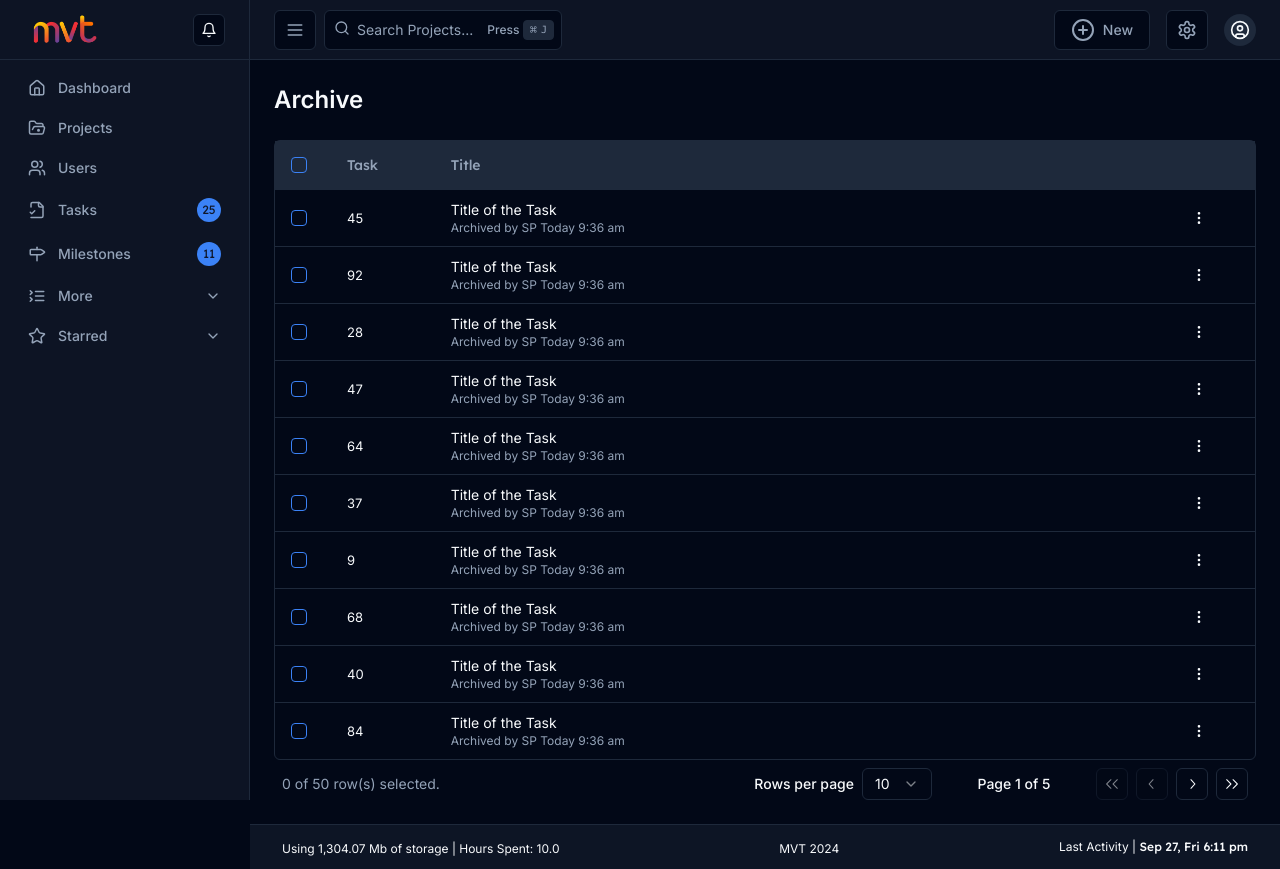
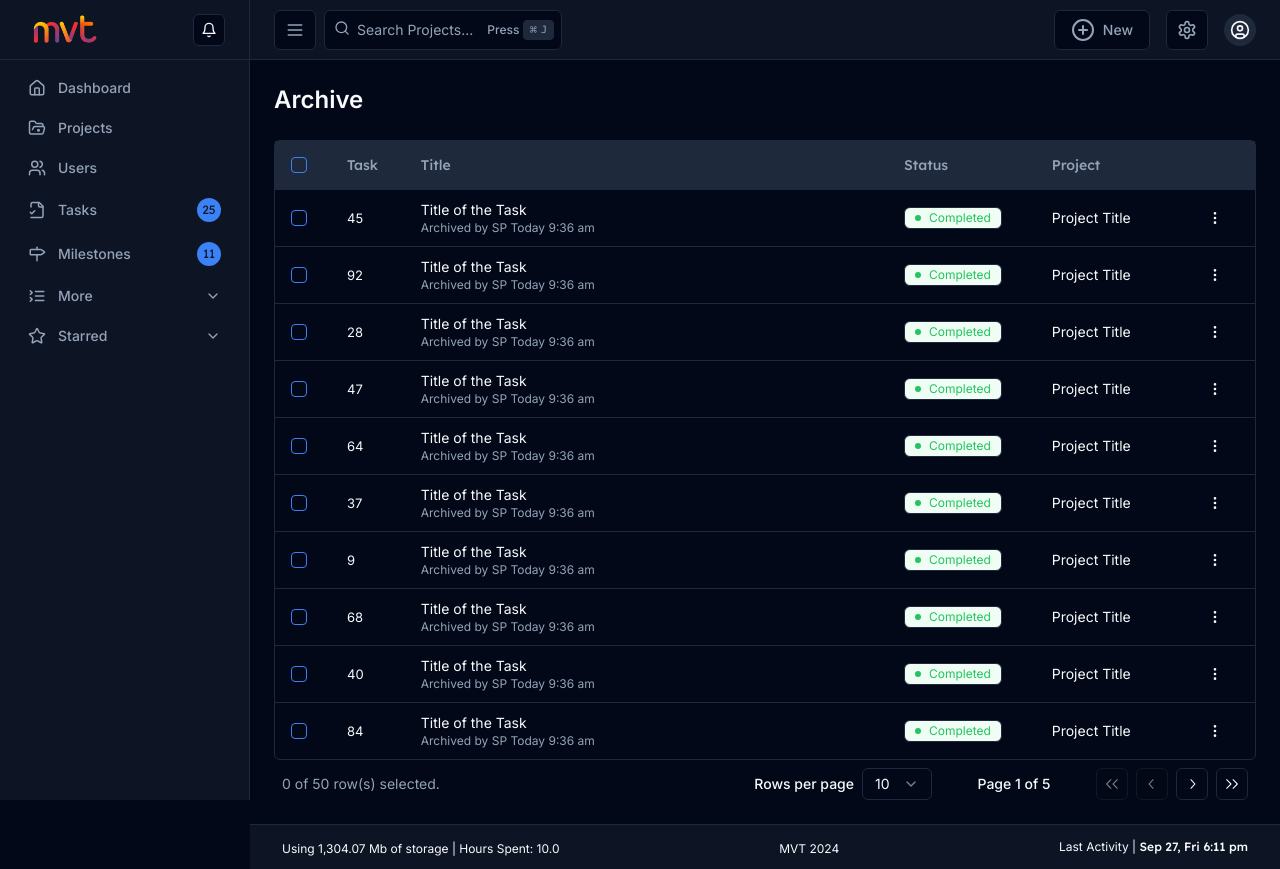
Before and after one commit to riteshmvteams/pmt, a Next.js app: page /archive in a window 1280 px wide. Built offline with nearby package versions, Linux system fonts and the light colour scheme.

Commit message:
complete archieve page design

```diff
--- a/src/app/(main)/archive/_components/columns.tsx
+++ b/src/app/(main)/archive/_components/columns.tsx
@@ -1,7 +1,7 @@
 "use client";
 
 import { ColumnDef } from "@tanstack/react-table";
-import { EllipsisVertical, UserPlus } from "lucide-react";
+import { EllipsisVertical, RotateCcw, Trash2, UserPlus } from "lucide-react";
 
 import { Button } from "@/components/ui/button";
 import {
@@ -13,6 +13,9 @@ import {
 import { Checkbox } from "@/components/ui/checkbox";
 import Title from "@/components/shared/Title";
 import Text from "@/components/shared/Text";
+import { getStatusBadge } from "@/components/shared/status-badge";
+import { useModal } from "@/store/useModal";
+import ConfirmationModal from "@/components/shared/ConfirmationModal";
 
 export type TProject = {
   id: number;
@@ -59,7 +62,7 @@ export const getColumns = (): ColumnDef<TProject>[] => {
     {
       id: "title",
       header: () => {
-        return <Title className="w-[500px]">Title</Title>;
+        return <Title className="w-[400px]">Title</Title>;
       },
       cell: () => {
         return (
@@ -73,6 +76,24 @@ export const getColumns = (): ColumnDef<TProject>[] => {
       },
     },
     {
+      id: "users",
+      header: () => {
+        return <Title className="w-[100px]">Status</Title>;
+      },
+      cell: () => {
+        return getStatusBadge("Completed");
+      },
+    },
+    {
+      id: "activity",
+      header: () => {
+        return <Title className="w-[100px]">Project</Title>;
+      },
+      cell: () => {
+        return <Text>Project Title</Text>;
+      },
+    },
+    {
       id: "actions",
       cell: () => {
         return <ProjectActionDropDowns />;
@@ -82,6 +103,8 @@ export const getColumns = (): ColumnDef<TProject>[] => {
 };
 
 export const ProjectActionDropDowns = () => {
+  const { setChildren, setClassName, setOpen, setTitle } = useModal();
+
   return (
     <DropdownMenu>
       <DropdownMenuTrigger asChild>
@@ -91,9 +114,39 @@ export const ProjectActionDropDowns = () => {
         </Button>
       </DropdownMenuTrigger>
       <DropdownMenuContent align="start" side="left" className="w-36">
-        <DropdownMenuItem className="py-1.5 cursor-pointer">
-          <UserPlus className="mr-3 h-[14px] w-[14px]" />
-          <span className="text-[13px]">Add User</span>
+        <DropdownMenuItem
+          className="py-1.5 cursor-pointer"
+          onClick={() => {
+            setOpen(true);
+            setTitle("Restore > Project Title");
+            setClassName("max-w-[600px]");
+            setChildren(
+              <ConfirmationModal
+                title="Are you Sure? You want to Restore the Task"
+                name="Task Name"
+              />
+            );
+          }}
+        >
+          <RotateCcw className="mr-3 h-[14px] w-[14px]" />
+          <span className="text-[13px]">Restore</span>
+        </DropdownMenuItem>
+        <DropdownMenuItem
+          className="py-1.5 cursor-pointer"
+          onClick={() => {
+            setOpen(true);
+            setTitle("Delete > Project Title");
+            setClassName("max-w-[600px]");
+            setChildren(
+              <ConfirmationModal
+                title="Are you Sure? You want to Remove the Task from Archeive List"
+                name="Task Name"
+              />
+            );
+          }}
+        >
+          <Trash2 className="mr-3 h-[14px] w-[14px]" />
+          <span className="text-[13px]">Remove</span>
         </DropdownMenuItem>
       </DropdownMenuContent>
     </DropdownMenu>
```
